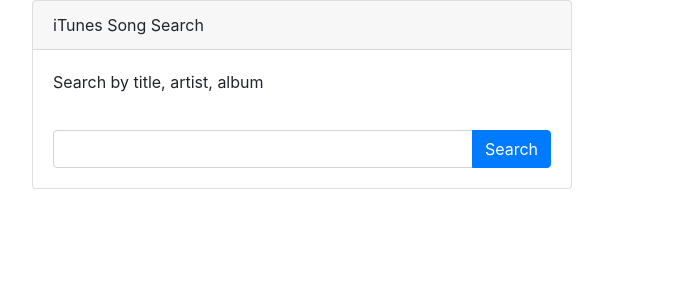
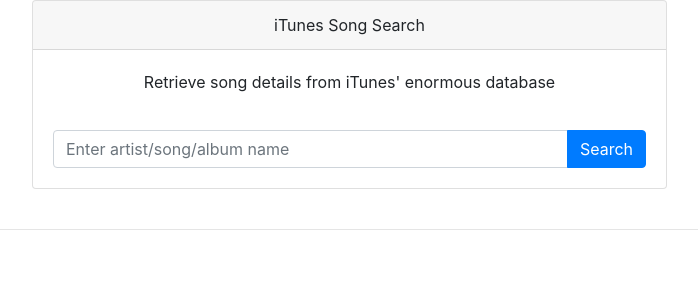
Before and after one commit to Ring-A-Bell/iTunes_Search, a React (Create React App) app: page / in a window 1280 px wide. Shown: the top 300 px of the page, without its empty margins (338-1036 px from the left). Built offline with nearby package versions, Linux system fonts and the light colour scheme.

Commit message:
Results now displayed as cards, along with error messages

```diff
--- a/package.json
+++ b/package.json
@@ -9,6 +9,7 @@
     "bootstrap": "^4.5.0",
     "react": "^16.13.1",
     "react-dom": "^16.13.1",
+    "react-palette": "^1.0.2",
     "react-scripts": "3.4.1",
     "reactstrap": "^8.4.1"
   },
--- a/src/App.js
+++ b/src/App.js
@@ -1,12 +1,14 @@
 import React, { Component } from 'react';
 import SearchCard from './Components/SearchCard';
+import CardList2 from './Components/CardList2';
 
 class App extends Component {
   constructor() {
     super();
     this.state = {
-      searchTerm: "",
-      searchTermEncoded:""
+      searchTermEncoded:"",
+      searchRes: [],
+      noResult: false
     };
   }
 
@@ -16,24 +18,28 @@
     fetch(searchURL)
         .then(response => response.json())
         .then(data => {
-          if(data.results)
-            {console.log(data.results);}
-          else
-          console.log("No");
+          if(data.results[0]) {
+            this.setState({searchRes: data.results, noResult: false})
+          } else {
+            this.setState({searchRes: [], noResult: true})
+          }
         })
   }
 
 
 
   onInputChange = (event) => {
-    this.setState({searchTerm: event.target.value});
     this.setState({searchTermEncoded: encodeURI(event.target.value)});
   }
 
 
   render() {
     return (
-      <SearchCard onInputChange={this.onInputChange} onButtonSubmit={this.onButtonSubmit}/>
+      <div>
+        <SearchCard onInputChange={this.onInputChange} onButtonSubmit={this.onButtonSubmit}/>
+        <br></br>
+        <CardList2 searchRes={this.state.searchRes} noResult={this.state.noResult} />
+      </div>
     );
   }
 }
--- /dev/null
+++ b/src/Components/CardList2.js
@@ -0,0 +1,27 @@
+import React from 'react';
+import InfoCard from './InfoCard';
+
+class CardList2 extends React.Component {
+    render() {
+        let {noResult, searchRes} = this.props;
+
+        const CardComponent = searchRes.map((cardItem,i) => {
+            return <InfoCard key={i} data={searchRes[i]} />
+        })
+
+        const nores = () => {
+        if(noResult===true) {return <h5 className="text-center">No results! Kindly revise your search term.</h5> }
+            else {return <div></div> }
+        }
+
+        return (
+            <div>
+                <hr></hr>
+                {nores()}
+                {CardComponent}
+            </div>
+        );
+    }
+}
+
+export default CardList2;
--- a/src/Components/InfoCard.js
+++ b/src/Components/InfoCard.js
@@ -3,17 +3,33 @@
 
 const InfoCard = (props) => {
     return (
+        <div className="container">
+            <div className="row">
+                <div className="col-md-5 offset-4 text-center">
+
+                {/*<Palette image={props.data.artworkUrl100}>
+                {palette => ( */}
                     <Card>
-            <CardHeader>{this.props.data.trackName}</CardHeader>
+                        <CardHeader style={{backgroundColor:"gray", color: "white"}}>{props.data.trackName}</CardHeader>
                         <CardBody>
-                <CardTitle>{this.props.data.artistName}</CardTitle>
-                <CardSubtitle>{this.props.data.collectionName}</CardSubtitle>
+                            <CardTitle>{props.data.artistName}</CardTitle>
+                            <CardSubtitle>{props.data.collectionName}</CardSubtitle>
                         </CardBody>
-            <img src={this.props.data.artworkUrl100} alt={this.props.data.collectionViewUrl}></img>
+                        <div className="text-center">
+                            <img className="text-center" width="50%" src={props.data.artworkUrl100} alt={props.data.collectionViewUrl}></img>
+                        </div>
                         <CardBody>
-                <CardLink href={this.props.data.trackViewUrl}>Check out the song on iTunes!</CardLink>
+                            <audio controls name="media" src={props.data.previewUrl} type="audio/x-m4a"></audio><br></br>
+                            <CardLink href={props.data.trackViewUrl}>Check out the full song on iTunes!</CardLink>
                         </CardBody>
                     </Card>
+
+                {/*})}
+                </Palette> */}
+                    <br></br>
+                </div>
+            </div>
+        </div>
     );
 }
 
--- a/src/Components/SearchCard.js
+++ b/src/Components/SearchCard.js
@@ -8,14 +8,14 @@
     return (
       <div className="container">
         <div className="row">
-          <div className="col-md-6 offset-3">
+          <div className="col-md-7 offset-3 text-center">
             <Card>
                 <CardHeader>iTunes Song Search</CardHeader>
                 <CardBody>
-                    <CardTitle>Search by title, artist, album</CardTitle>
+                    <CardTitle>Retrieve song details from iTunes' enormous database</CardTitle>
                     <br></br>
                     <InputGroup>
-                        <Input onChange={this.props.onInputChange}/>
+                        <Input onChange={this.props.onInputChange} placeholder="Enter artist/song/album name"/>
                         <InputGroupAddon addonType="append">
                             <Button color="primary" onClick={() => this.props.onButtonSubmit()}>Search</Button>
                         </InputGroupAddon>
```
Also changed, not shown: src/Components/CardList.js (added, +32 -0 lines), 1 other file (tests, documents, lock files or other folders). Lines whose indentation alone changed are shown as unchanged.
